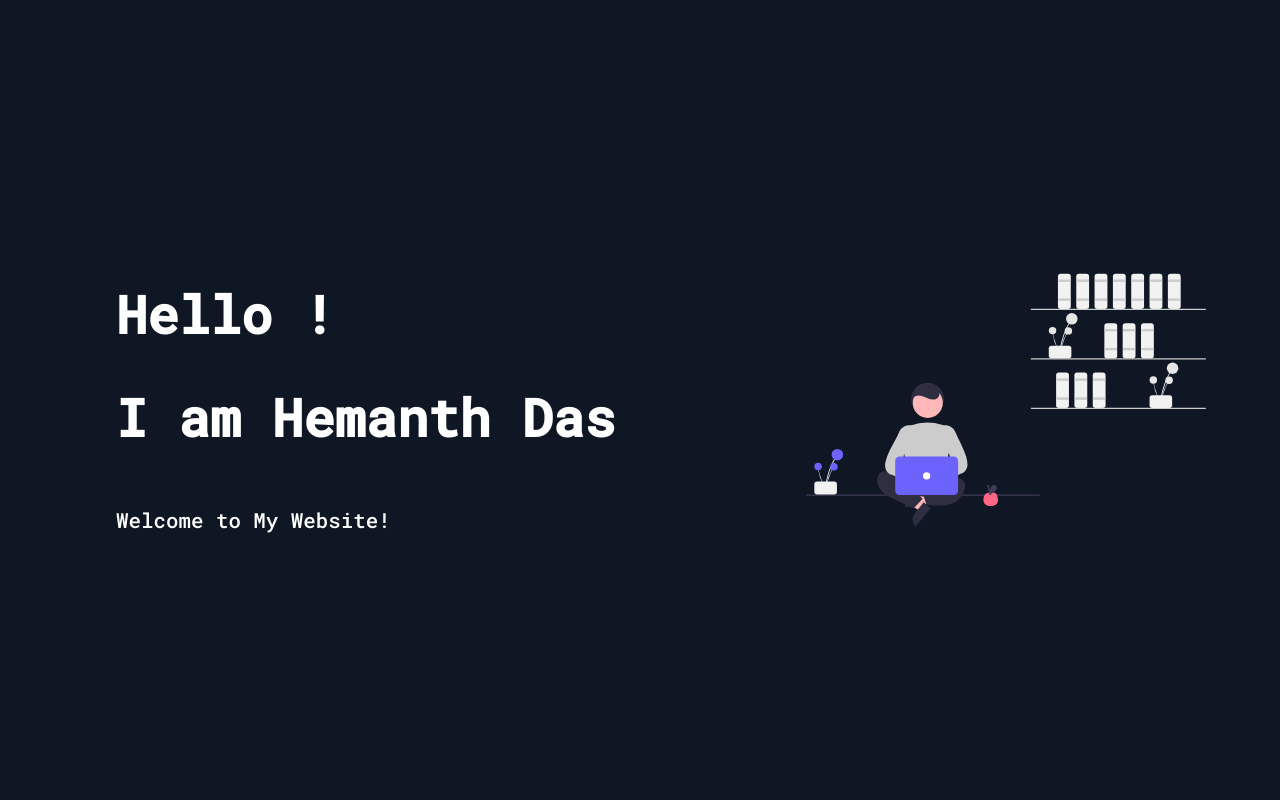
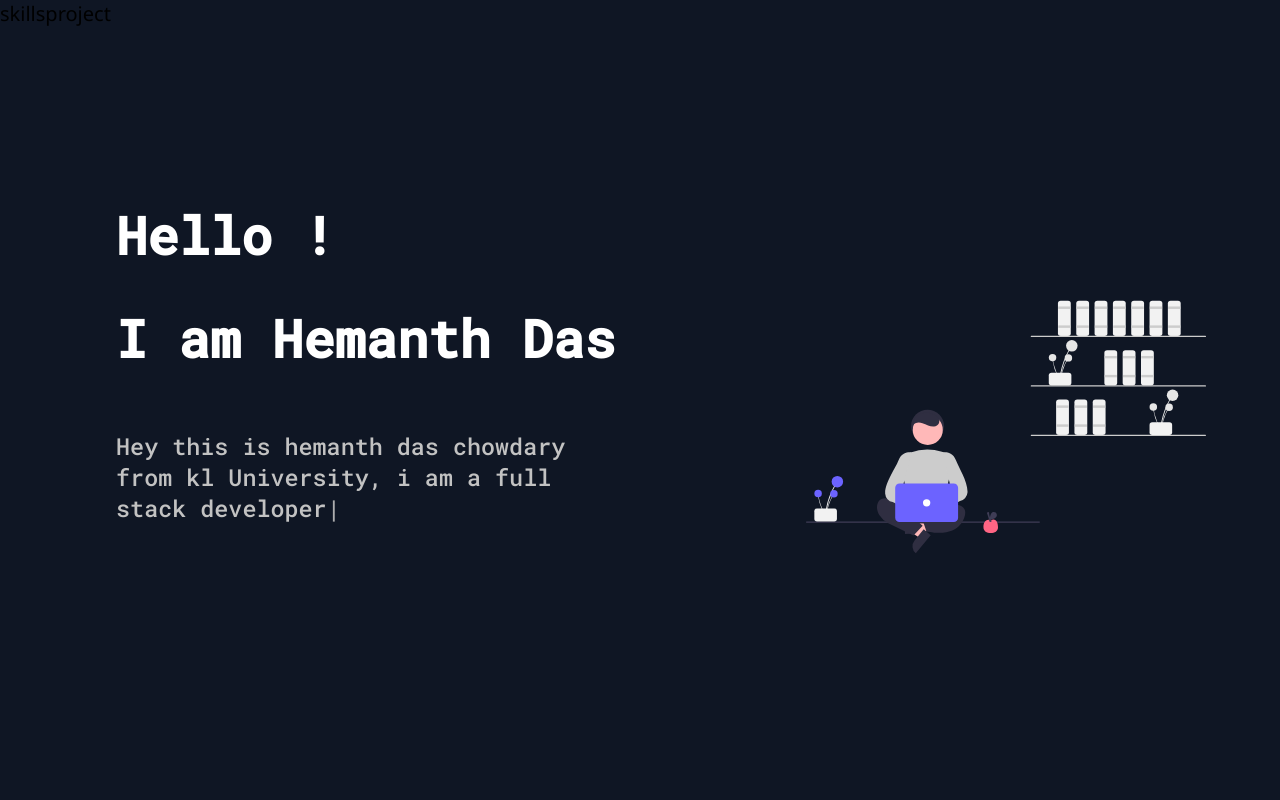
Before and after one commit to HemanthDas/HemanthDas, a React (Vite) app: page / in a window 1280 px wide. Shown: the top 800 px of the page. Built offline with nearby package versions, Linux system fonts and the light colour scheme.

Commit message:
updating navbar

```diff
--- a/package.json
+++ b/package.json
@@ -14,6 +14,8 @@
     "@ramonak/react-progress-bar": "^5.0.3",
     "react": "^18.2.0",
     "react-dom": "^18.2.0",
+    "react-router-dom": "^6.15.0",
+    "react-router-hash-link": "^2.4.3",
     "typed.js": "^2.0.16"
   },
   "devDependencies": {
--- a/src/App.css
+++ b/src/App.css
@@ -40,9 +40,13 @@ body {
   justify-content: center;
   flex-direction: column;
   margin: auto;
+
 }
 .home>.text>.typed{
-  font-size: 0.8em;
+  font-size: 0.9em;
+  color:rgb(194, 194, 194);
+  height: 10em;
+  max-width: 20em;
 }
 .home > .svgimg {
   display: flex;
--- a/src/App.jsx
+++ b/src/App.jsx
@@ -4,10 +4,12 @@ import About from "./pages/about";
 import Project from "./pages/project";
 import Skills from "./pages/skills";
 import Contact from "./pages/contact";
+import PageRoutes from "./components/routes";
 function App() {
   return (
     <>
       <div>
+        <PageRoutes />
         <Home />
         <About />
         <Project />
--- /dev/null
+++ b/src/components/navbar.jsx
@@ -0,0 +1,11 @@
+import { HashLink as Link } from "react-router-hash-link";
+const Navbar = () => {
+  return (
+    <div>
+      <Link to={"#skills"}>skills</Link>
+      <Link to={"#project"}>project</Link>
+    </div>
+  );
+};
+
+export default Navbar;
--- /dev/null
+++ b/src/components/routes.jsx
@@ -0,0 +1,17 @@
+import Navbar from "./navbar";
+import { BrowserRouter as Router, Routes, Route } from "react-router-dom";
+import Home from "../pages/home";
+const PageRoutes = () => {
+  return (
+    <div>
+      <Router>
+        <Navbar />
+        <Routes>
+          <Route path="/HemanthDas" element={<Home />} />
+        </Routes>
+      </Router>
+    </div>
+  );
+};
+
+export default PageRoutes;
--- a/src/pages/home.jsx
+++ b/src/pages/home.jsx
@@ -5,7 +5,7 @@ const Home = () => {
   const typeRef = useRef(null);
   useEffect(() => {
     const typed = new Typed(typeRef.current, {
-      strings: ["Welcome to My Website"],
+      strings: ["Hey this is hemanth das chowdary from kl University, i am a full stack developer"],
       startDelay: 100,
       typeSpeed: 50,
       backSpeed: 50,
@@ -13,7 +13,6 @@ const Home = () => {
       smartBackspace: true,
       loop: false,
       showCursor: true,
-      cursorChar: "!",
     });
     return () => {
       typed.destroy();
--- a/src/pages/project.jsx
+++ b/src/pages/project.jsx
@@ -1,7 +1,7 @@
 import Box from "../components/box";
 const Project = () => {
   return (
-    <div className="project">
+    <div className="project" id="project">
       <div className="projectbox">
         <label>Projects</label>
         <Box id={0} />
--- a/src/pages/skills.jsx
+++ b/src/pages/skills.jsx
@@ -34,7 +34,7 @@ const Skills = () => {
     };
   }, []);
   return (
-    <div className="skills" ref={ref}>
+    <div className="skills" ref={ref} id="skills">
       <label style={{marginBottom:"1em"}}>Technical Skills</label>
       <div className="top">
         <Progress
```
Also changed, not shown: 1 other file (tests, documents, lock files or other folders).
